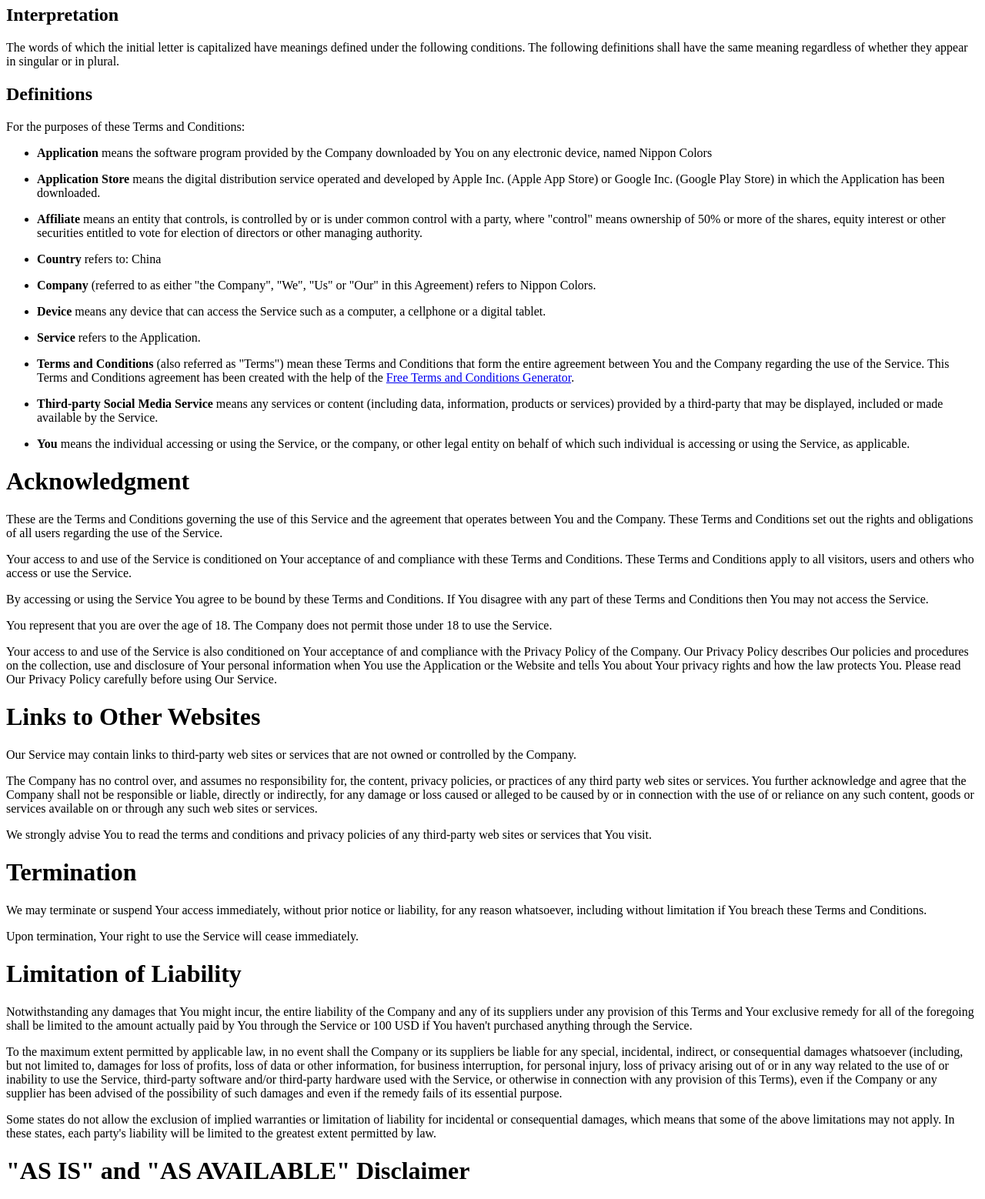
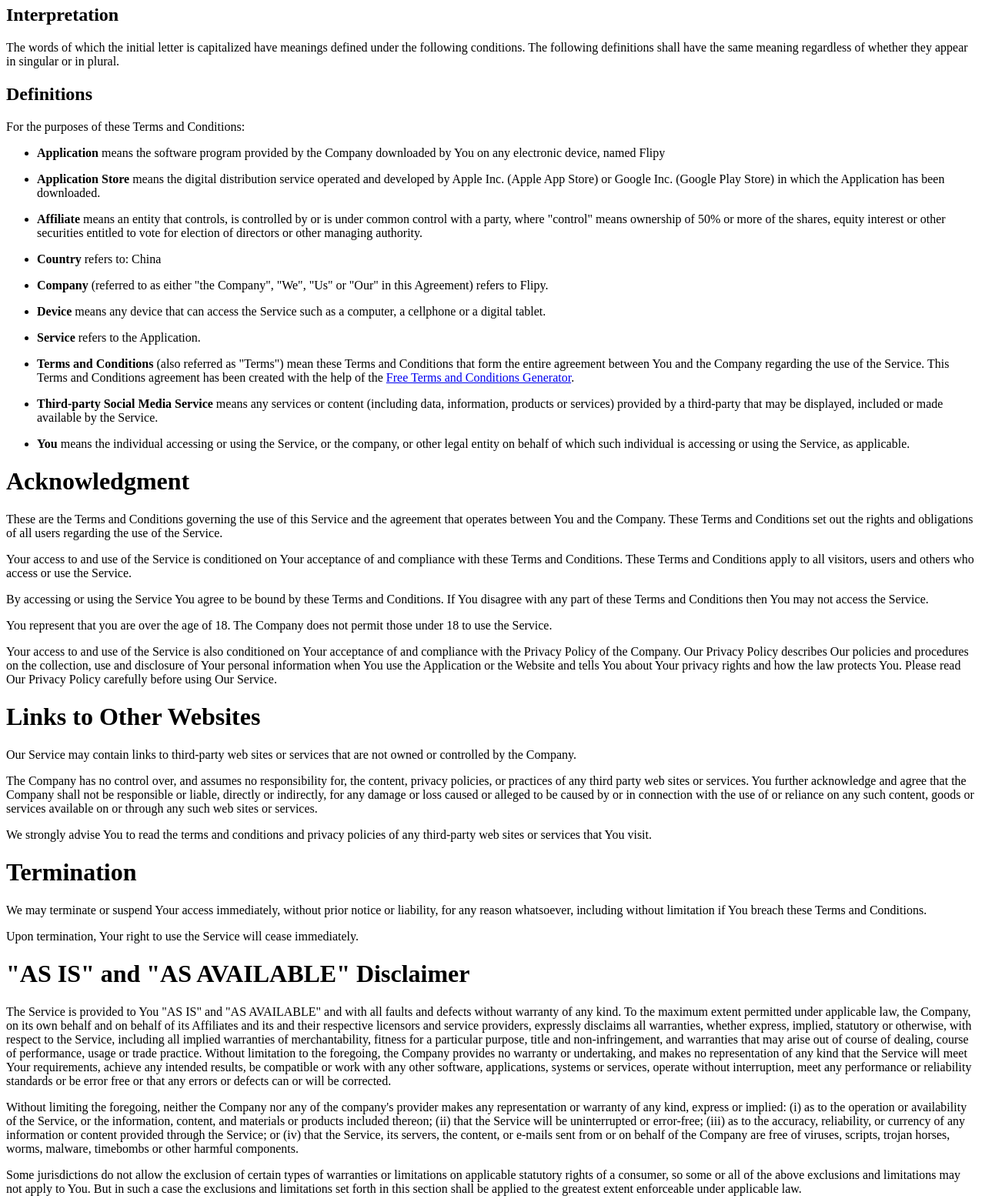
Before and after one commit to michaelzhang1994/Flipy-user, a plain HTML site: page index.html in a window 1280 px wide. Shown: the part 192-1750 px from the top of the page at 77% size. Drawn offline with Linux system fonts and the light colour scheme.

Commit message:
Update index.html

```diff
--- a/index.html
+++ b/index.html
@@ -1,5 +1,5 @@
 <h1>Terms and Conditions</h1>
-<p>Last updated: July 01, 2022</p>
+<p>Last updated: July 01, 2024</p>
 <p>Please read these terms and conditions carefully before using Our Service.</p>
 <h1>Interpretation and Definitions</h1>
 <h2>Interpretation</h2>
@@ -8,7 +8,7 @@
 <p>For the purposes of these Terms and Conditions:</p>
 <ul>
     <li>
-        <p><strong>Application</strong> means the software program provided by the Company downloaded by You on any electronic device, named Nippon Colors</p>
+        <p><strong>Application</strong> means the software program provided by the Company downloaded by You on any electronic device, named Flipy</p>
     </li>
     <li>
         <p><strong>Application Store</strong> means the digital distribution service operated and developed by Apple Inc. (Apple App Store) or Google Inc. (Google Play Store) in which the Application has been downloaded.</p>
@@ -20,7 +20,7 @@
         <p><strong>Country</strong> refers to:  China</p>
     </li>
     <li>
-        <p><strong>Company</strong> (referred to as either &quot;the Company&quot;, &quot;We&quot;, &quot;Us&quot; or &quot;Our&quot; in this Agreement) refers to Nippon Colors.</p>
+        <p><strong>Company</strong> (referred to as either &quot;the Company&quot;, &quot;We&quot;, &quot;Us&quot; or &quot;Our&quot; in this Agreement) refers to Flipy.</p>
     </li>
     <li>
         <p><strong>Device</strong> means any device that can access the Service such as a computer, a cellphone or a digital tablet.</p>
@@ -51,10 +51,6 @@
 <h1>Termination</h1>
 <p>We may terminate or suspend Your access immediately, without prior notice or liability, for any reason whatsoever, including without limitation if You breach these Terms and Conditions.</p>
 <p>Upon termination, Your right to use the Service will cease immediately.</p>
-<h1>Limitation of Liability</h1>
-<p>Notwithstanding any damages that You might incur, the entire liability of the Company and any of its suppliers under any provision of this Terms and Your exclusive remedy for all of the foregoing shall be limited to the amount actually paid by You through the Service or 100 USD if You haven't purchased anything through the Service.</p>
-<p>To the maximum extent permitted by applicable law, in no event shall the Company or its suppliers be liable for any special, incidental, indirect, or consequential damages whatsoever (including, but not limited to, damages for loss of profits, loss of data or other information, for business interruption, for personal injury, loss of privacy arising out of or in any way related to the use of or inability to use the Service, third-party software and/or third-party hardware used with the Service, or otherwise in connection with any provision of this Terms), even if the Company or any supplier has been advised of the possibility of such damages and even if the remedy fails of its essential purpose.</p>
-<p>Some states do not allow the exclusion of implied warranties or limitation of liability for incidental or consequential damages, which means that some of the above limitations may not apply. In these states, each party's liability will be limited to the greatest extent permitted by law.</p>
 <h1>&quot;AS IS&quot; and &quot;AS AVAILABLE&quot; Disclaimer</h1>
 <p>The Service is provided to You &quot;AS IS&quot; and &quot;AS AVAILABLE&quot; and with all faults and defects without warranty of any kind. To the maximum extent permitted under applicable law, the Company, on its own behalf and on behalf of its Affiliates and its and their respective licensors and service providers, expressly disclaims all warranties, whether express, implied, statutory or otherwise, with respect to the Service, including all implied warranties of merchantability, fitness for a particular purpose, title and non-infringement, and warranties that may arise out of course of dealing, course of performance, usage or trade practice. Without limitation to the foregoing, the Company provides no warranty or undertaking, and makes no representation of any kind that the Service will meet Your requirements, achieve any intended results, be compatible or work with any other software, applications, systems or services, operate without interruption, meet any performance or reliability standards or be error free or that any errors or defects can or will be corrected.</p>
 <p>Without limiting the foregoing, neither the Company nor any of the company's provider makes any representation or warranty of any kind, express or implied: (i) as to the operation or availability of the Service, or the information, content, and materials or products included thereon; (ii) that the Service will be uninterrupted or error-free; (iii) as to the accuracy, reliability, or currency of any information or content provided through the Service; or (iv) that the Service, its servers, the content, or e-mails sent from or on behalf of the Company are free of viruses, scripts, trojan horses, worms, malware, timebombs or other harmful components.</p>
@@ -81,5 +77,5 @@
 <h1>Contact Us</h1>
 <p>If you have any questions about these Terms and Conditions, You can contact us:</p>
 <ul>
-    <li>By email: wuytie2008@gmail.com</li>
+    <li>By email: zwh27816862@gmail.com</li>
 </ul>
```
